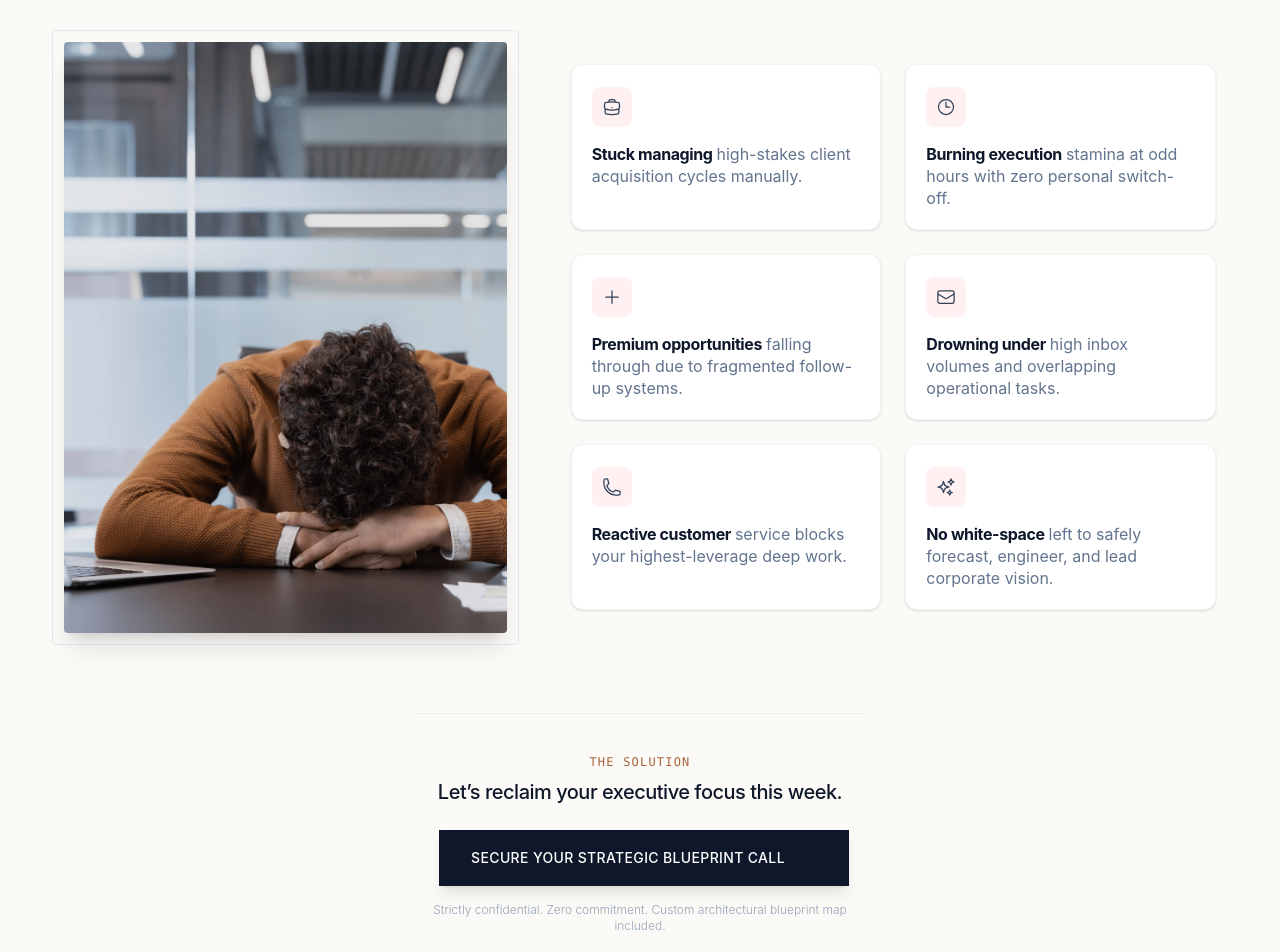
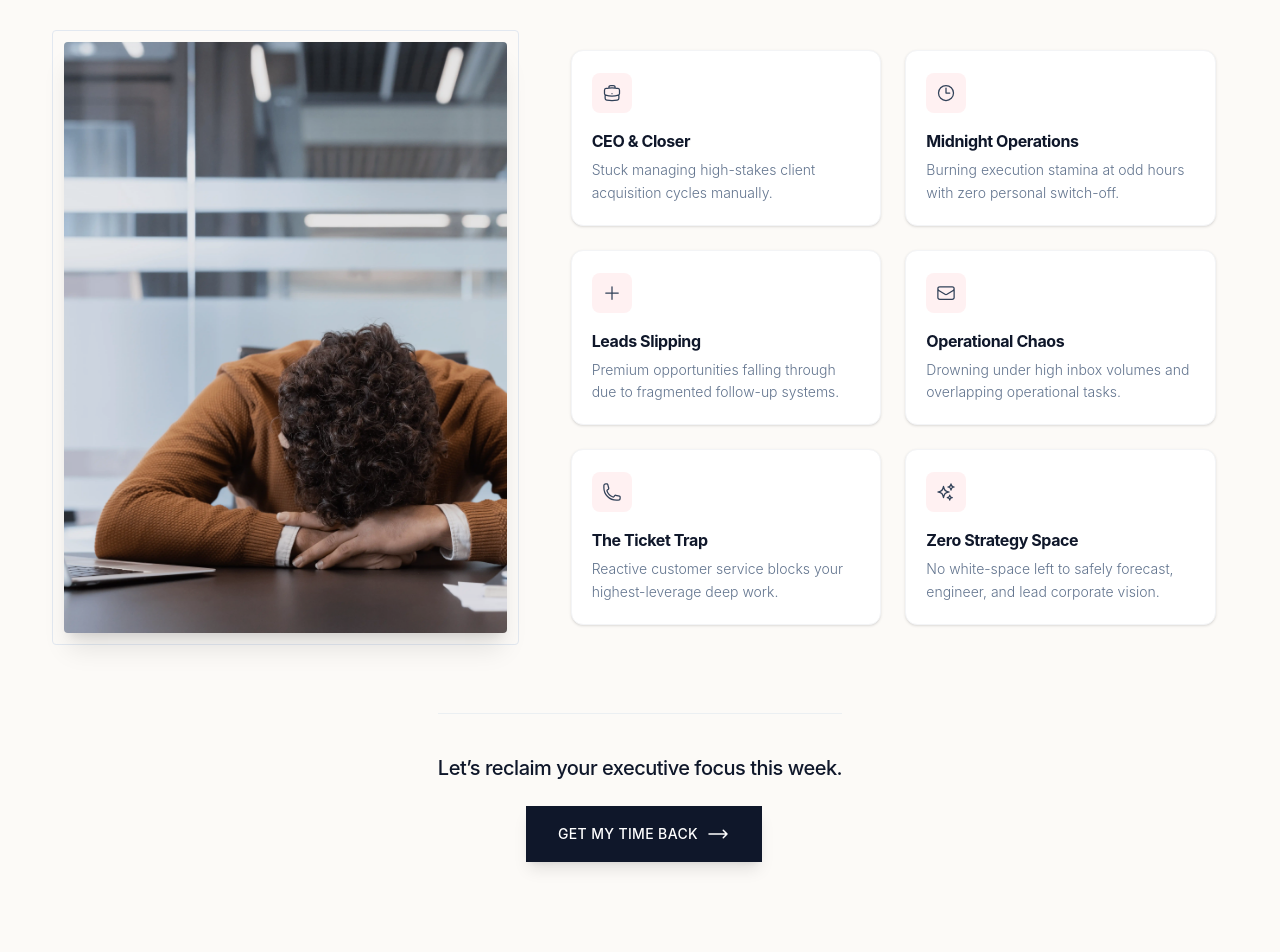
Before and after one commit to canislup/logos-landing, a Next.js app: page / in a window 1280 px wide. Shown: the part 1420-2372 px from the top of the page. Built offline with nearby package versions, Linux system fonts and the light colour scheme.

Commit message:
text fixes and code refactored

```diff
--- a/app/page.tsx
+++ b/app/page.tsx
@@ -9,15 +9,18 @@ import Footer from "@/components/landing/footerSection";
 import BeliefShiftSection from "@/components/landing/beliefShiftSection";
 import BeliefShiftSection2 from "@/components/landing/beliefSection2";
 import BeliefShiftSection3 from "@/components/landing/beliefSection3";
+import FounderTrapSection from "@/components/landing/founderTrapSection";
+import  FounderTrap  from '@/components/landing/founderTrapSection'
 
 export default function Home() {
   return (
       <div>
         <HeroSection/>
-        <FounderTrap2 />
+          <FounderTrap />
+        {/*<FounderTrap2 />*/}
         {/*<BeliefShiftSection />*/}
         {/*  <BeliefShiftSection2 />*/}
-          <BeliefShiftSection3 />
+        <BeliefShiftSection3 />
         <GrowthTeamSection/>
         {/*<ProcessSection />*/}
         <VideoReviewsSection/>
--- a/components/landing/beliefSection3.tsx
+++ b/components/landing/beliefSection3.tsx
@@ -2,7 +2,6 @@
 import TitleTag from "@/components/landing/title-tag";
 import PointCard from "@/components/pointCard";
 import MainBtn from "@/components/main-btn";
-import { ArrowRightIcon} from "@heroicons/react/24/outline";
 import {
     BanknotesIcon,
     BriefcaseIcon,
@@ -101,13 +100,13 @@ export default function BeliefShiftSection3() {
 
                         {/* Structured Execution Layout */}
                         <div className="flex-1 flex flex-col justify-between space-y-6">
-                            <div className="flex items-center justify-between border-b border-slate-800 pb-4">
+                            <div className="grid grid-cols-2 items-center  border-b border-slate-800 pb-4">
                                 <span className="text-white font-serif text-xl">The Founder</span>
-                                <span className="text-slate-400 text-sm">Strategy, Growth & Leadership</span>
+                                <span className="text-slate-400 text-sm">The Team</span>
                             </div>
 
                             <div className="grid grid-cols-2 gap-4">
-                                {['Sales', 'Marketing', 'Operations', 'Executive Assistant', 'Customer Support'].map((role) => (
+                                {['Management', 'Marketing', 'Relationship Building', 'Customer Support', 'Operations', 'Sales'].map((role) => (
                                     <div key={role} className="border border-slate-800 bg-slate-800/50 text-slate-300 px-4 py-3 text-xs uppercase tracking-wider rounded-sm">
                                         {role}
                                     </div>
@@ -213,7 +212,7 @@ export default function BeliefShiftSection3() {
 
                 <div className="mt-8 text-lg text-slate-600 max-w-3xl space-y-6">
                     <p>The world&apos;s most successful companies don&apos;t build every part of their business in one office. They manufacture globally. They build technology globally. They operate customer support globally.</p>
-                    <p className="font-medium text-slate-900">They recruit talent wherever exceptional people can be found. Not because they&apos;re looking for cheaper labor. Because they&apos;re building smarter businesses.</p>
+                    <p className="font-medium text-slate-900">They recruit talent wherever exceptional people can be found, because they&apos;re building smarter, efficient businesses. They hire talented individuals overseas at competitive, cost-effective rate.</p>
                 </div>
 
                 {/* Global Infrastructure Row */}
@@ -352,7 +351,7 @@ export default function BeliefShiftSection3() {
                     text="Build My Team"
                     textColor="text-white"
                     margin="mx-auto"
-                    icon={<ArrowRightIcon width={24} height={24}/>}
+                    icon={"arrow-right"}
                 />
             </div>
 
--- a/components/landing/founderTrapSection.tsx
+++ b/components/landing/founderTrapSection.tsx
@@ -89,6 +89,7 @@ const FounderTrap = () => {
                         <PointCard key={index}
                                    variant="painpoint"
                                    icon={item.icon}
+                                   title={item.title}
                                    text={item.desc} />
                     ))}
                 </div>
@@ -97,19 +98,17 @@ const FounderTrap = () => {
 
             {/* Conversational Bottom Closer Wrap */}
             <div className="mt-20 text-center flex flex-col items-center max-w-md border-t border-slate-200/60 pt-10">
-                <span className="text-xs font-mono uppercase tracking-widest text-amber-800/80 mb-2">The Solution</span>
+                {/*<span className="text-xs font-mono uppercase tracking-widest text-amber-800/80 mb-2">The Solution</span>*/}
                 <h4 className="text-lg md:text-xl font-medium text-slate-900 tracking-tight mb-6">
                     Let’s reclaim your executive focus this week.
                 </h4>
                 <MainBtn
-                    text="Secure Your Strategic Blueprint Call"
+                    text="Get My Time Back"
                     href="/#contact"
                     margin="mt-0"
                     textColor="text-white bg-slate-900 hover:bg-amber-900 rounded-none tracking-wide text-sm font-medium transition-all duration-300 shadow-lg px-8 py-4"
+                    icon={"arrow-right"}
                 />
-                <p className="mt-4 text-xs font-light text-slate-400">
-                    Strictly confidential. Zero commitment. Custom architectural blueprint map included.
-                </p>
             </div>
         </section>
     );
--- a/components/landing/growthTeamSection.tsx
+++ b/components/landing/growthTeamSection.tsx
@@ -6,37 +6,37 @@ import { UserPlusIcon, MegaphoneIcon, InboxStackIcon } from "@heroicons/react/24
 const GrowthTeamSection = () => {
     const corePillars = [
         {
-            role: "Sales Professional",
-            valueProp: "The Rainmaker",
-            desc: "Engineers modern outbound funnels, qualifies premium deal pipelines, and closes opportunities while you sleep.",
+            role: "Keep Your Pipeline Moving",
+            valueProp: "Sales Professional",
+            desc: "Your sales rep spends every day prospecting, following up with leads, booking meetings, and creating new opportunities, so you can spend more time closing deals instead of chasing them.",
             icon: <UserPlusIcon className="w-5 h-5 text-slate-700 group-hover:text-amber-700 transition-colors" />,
         },
         {
-            role: "Marketing Professional",
-            valueProp: "The Growth Catalyst",
+            role: "Grow Your Brand",
+            valueProp: "Marketing Professional",
             desc: "Architects your digital presence, commands industry authority, and consistently attracts qualified corporate intent.",
             icon: <MegaphoneIcon className="w-5 h-5 text-slate-700 group-hover:text-amber-700 transition-colors" />,
         },
         {
-            role: "Executive Assistant",
-            valueProp: "The Shield",
-            desc: "Intercepts administrative noise, structures your operations, and completely frees up your focus for high-leverage vision.",
+            role: "Get Your Time Back",
+            valueProp: "Executive Assistant",
+            desc: "Your executive assistant handles the day-to-day tasks that steal your attention.",
             icon: <InboxStackIcon className="w-5 h-5 text-slate-700 group-hover:text-amber-700 transition-colors" />,
         },
     ];
 
     return (
         <section className="flex flex-col items-center justify-center py-28 md:py-36 bg-[#FCFAF7] px-4 sm:px-8 md:px-12 relative overflow-hidden">
-            <TitleTag text="The Leverage Frame" textColor="text-slate-800 font-semibold tracking-wider text-xs uppercase" bgColor="bg-amber-500/5" border={true} borderColor="border-amber-700/20" />
+            <TitleTag text="Meet Your First Growth Team" textColor="text-slate-800 font-semibold tracking-wider text-xs uppercase" bgColor="bg-amber-500/5" border={true} borderColor="border-amber-700/20" />
 
             <div className="text-center mt-8 mb-20 max-w-4xl">
                 <h2 className="text-3xl sm:text-4xl md:text-5xl lg:text-6xl font-serif text-slate-900 tracking-tight leading-[1.15]">
-                    You Don't Need Ten Employees.<br />
-                    <span className="font-sans font-normal italic text-slate-500">You simply need the right three.</span>
+                    You Don't Need A Huge Team<br />
+                    <span className="font-sans font-normal italic text-slate-500">You just need the right people.</span>
                 </h2>
                 <div className="luxury-divider" />
                 <p className="supporting-text max-w-xl mx-auto">
-                    Scale isn't built through massive payroll chaos. It is unlocked by installing three dedicated pillars of elite leverage.
+                    The right team takes work off your plate, gives you back your time, and lets you focus on the one job only you can do: growing the business.
                 </p>
             </div>
 
--- a/components/landing/heroSection.tsx
+++ b/components/landing/heroSection.tsx
@@ -76,7 +76,7 @@ export default function HeroSection(){
 
             {/* Micro-Copy Trust Element */}
             <p className="mt-6 text-xs font-light text-slate-400 tracking-normal text-center">
-                Confidential 20-min brief. Zero commitment. Walk away with an architectural hiring plan.
+                 15-min brief. Zero commitment. Walk away with a hiring plan.
             </p>
         </section>
     )
--- a/components/landing/videoReviewSection.tsx
+++ b/components/landing/videoReviewSection.tsx
@@ -43,7 +43,7 @@ const VideoReviewsSection = () => {
 
             {/* Luxury Trust Badge */}
             <TitleTag
-                text="Audited Proof"
+                text="The Results Speak for Themselvs"
                 textColor="text-slate-800 font-semibold tracking-wider text-xs uppercase"
                 bgColor="bg-amber-500/5"
                 animation={false}
@@ -54,12 +54,12 @@ const VideoReviewsSection = () => {
             {/* Copywriting Architecture: High-Intent Headers */}
             <div className="text-center mt-8 mb-24 max-w-4xl">
                 <h2 className="text-3xl sm:text-4xl md:text-5xl lg:text-6xl font-serif text-slate-900 tracking-tight leading-[1.15]">
-                    Verified Executive Transformations.<br />
+                    Hear It From Founders Who Got Their Time Back<br />
                     <span className="font-sans font-normal italic text-slate-500">Real founders. Real scale.</span>
                 </h2>
                 <div className="luxury-divider" />
                 <p className="supporting-text max-w-2xl mx-auto">
-                    We don't showcase static text strings. Watch exactly how four high-performing CEOs dismantled their operational bottlenecks to architect true corporate freedom.
+                    See how business owners like you built stronger teams, reclaimed their time, and started focusing on growing their companies again.
                 </p>
             </div>
 
--- a/components/main-btn.tsx
+++ b/components/main-btn.tsx
@@ -1,11 +1,13 @@
 import Image from "next/image";
+
+import {ArrowRightCircleIcon, ArrowRightIcon, ArrowLongRightIcon} from "@heroicons/react/24/outline";
 
 type props = {
     href: string,
     text: string,
     textColor: string,
     margin?: string
-    icon?: React.ReactNode,
+    icon?: "arrow-right" | "arrow-circle",
 }
 
 const MainBtn = ({ href, text, textColor, margin, icon } : props) => {
@@ -14,7 +16,10 @@ const MainBtn = ({ href, text, textColor, margin, icon } : props) => {
            href={`${href}`}>
             {text}
             <span>
-                {icon ? icon : <Image src={"/arrow-long-right.svg"} alt="Arrow right icon" width={24} height={24} />}
+            {
+                   icon === "arrow-right" ? <ArrowLongRightIcon width={24} height={24} /> : <ArrowRightCircleIcon width={24} height={24} />
+            }
+                {/*{icon ? icon : <Image src={"/arrow-long-right.svg"} alt="Arrow right icon" width={24} height={24} />}*/}
             </span>
         </a>
     )
--- a/components/pointCard.tsx
+++ b/components/pointCard.tsx
@@ -20,25 +20,7 @@ export default function PointCard({
                                       text
                                   }: PointCardProps) {
 
-    // FIXED: The dynamic word splitter utility function
-    const renderSplitText = (rawText?: string) => {
-        if (!rawText) return null;
-        const words = rawText.split(" ");
-        // Safely capture the first 2 words for strong emphasis
-        const highlighted = words.slice(0, 2).join(" ");
-        const remainder = words.slice(2).join(" ");
-
-        return (
-            <p className="text-sm sm:text-base font-normal text-slate-500 leading-snug">
-        <span className="font-bold text-slate-900 block sm:inline sm:mr-1 tracking-tight group-hover:text-amber-800 transition-colors">
-          {highlighted}
-        </span>
-                {remainder}
-            </p>
-        );
-    };
-
-    // ==========================================
+     // ==========================================
     // VARIANT 1: PAINPOINT CARD (Restored 6-Hats Grid Style)
     // ==========================================
     if (variant === "painpoint") {
@@ -51,14 +33,12 @@ export default function PointCard({
 
                 {/* FIXED CHECK: If 'text' prop string exists, parse it. Otherwise use title & desc */}
                 <div className="shrink">
-                    {text ? (
-                        renderSplitText(text)
-                    ) : (
+
                         <div className="flex flex-col gap-1.5">
                             <h3 className="text-base font-bold text-slate-900 tracking-tight">{title}</h3>
-                            <p className="text-sm font-light text-slate-500 leading-relaxed">{desc}</p>
+                            <p className="text-sm font-light text-slate-500 leading-relaxed">{text}</p>
                         </div>
-                    )}
+
                 </div>
             </div>
         );
```
Also changed, not shown: components/landing/contactFormSection.tsx (+13 -4 lines), components/landing/footerSection.tsx (+13 -13 lines).
